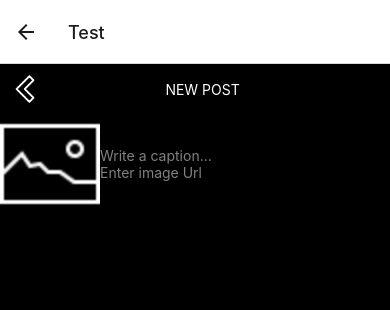
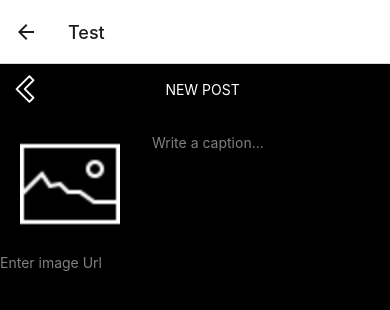
Before and after one commit to Peterhyh/uncut-social, a React Native app: screen /Test in a window 390 px wide. Shown: the top 310 px of the page. Built offline with nearby package versions, Linux system fonts and the light colour scheme.

Commit message:
AddNewPost update

```diff
--- a/components/AddNewPost/FormUploader.js
+++ b/components/AddNewPost/FormUploader.js
@@ -23,22 +23,22 @@ const FormUploader = () => {
                 errors,
                 isInvalid,
             }) => (
+                <>
                     <View style={styles.container}>
                         <Image
                             style={styles.uploadedImage}
                             source={PLACEHOLDER_IMAGE}
                         />
-                    <View>
                         <TextInput
                             placeholder='Write a caption...'
                             placeholderTextColor='gray'
                         />
+                    </View>
                     <TextInput
                         placeholder='Enter image Url'
                         placeholderTextColor='gray'
                     />
-                    </View>
-                </View>
+                </>
             )}
         </Formik>
     );
@@ -47,7 +47,9 @@ const FormUploader = () => {
 const styles = StyleSheet.create({
     container: {
         flexDirection: 'row',
-        alignItems: 'center',
+        justifyContent: 'space-between',
+        alignItems: 'flex-start',
+        margin: 20,
     },
     uploadedImage: {
         height: 100,
```
Lines whose indentation alone changed are shown as unchanged.
